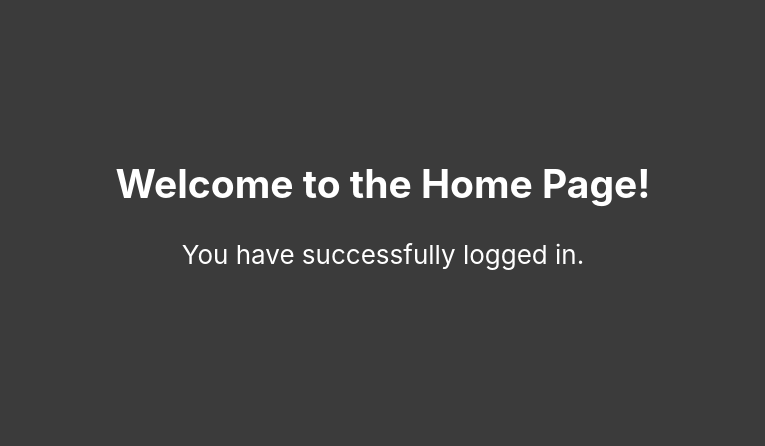
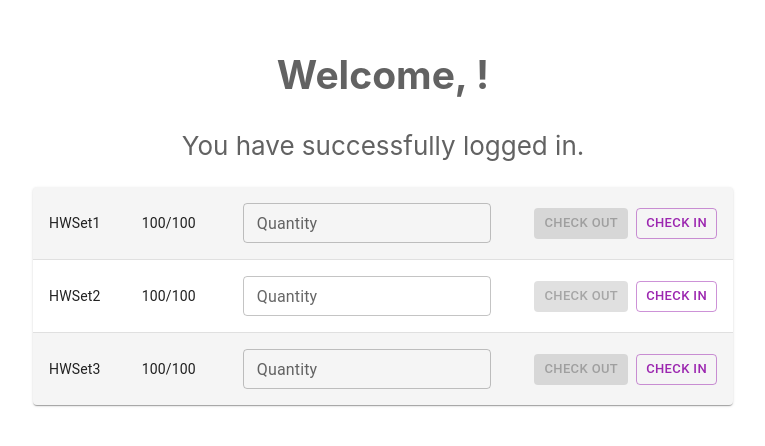
Before and after one commit to k5177751800/ECE461L.github.io, a React (Create React App) app in the folder frontend/: page /home in a window 1280 px wide. Shown: the part 188-634 px from the top of the page, without its empty margins (257-1022 px from the left). Built offline with nearby package versions, Linux system fonts and the light colour scheme.

Commit message:
added user auth, mongodb for users, and frontend hw set

```diff
--- a/frontend/src/App.css
+++ b/frontend/src/App.css
@@ -11,14 +11,14 @@
     }
   }
   .App-header {
-    background-color: #3b3b3b;
+    background-color: #ffffff;
     min-height: 100vh;
     display: flex;
     flex-direction: column;
     align-items: center;
     justify-content: center;
     font-size: calc(10px + 2vmin);
-    color: white;
+    color: rgb(98, 98, 98);
   }
   .App-link {
     color: #61dafb;
--- a/frontend/src/App.js
+++ b/frontend/src/App.js
@@ -2,19 +2,22 @@ import './App.css';
 import Login from './pages/Login/Login';
 import Home from './pages/Home/Home';
 import { BrowserRouter as Router, Routes, Route } from 'react-router-dom';
+import { AuthProvider } from './AuthContext';
 
 function App() {
   return (
+    <AuthProvider>
       <Router>
         <div className="App">
           <header className="App-header">
             <Routes>
-            <Route path="/" element={<Login />} /> {/* Default to login */}
-            <Route path="/home" element={<Home />} /> {/* Home Route */}
+              <Route path="/" element={<Login />} />
+              <Route path="/home" element={<Home />} />
             </Routes>
           </header>
         </div>
       </Router>
+    </AuthProvider>
   );
 }
 
--- /dev/null
+++ b/frontend/src/AuthContext.js
@@ -0,0 +1,15 @@
+import { createContext, useContext, useState } from 'react';
+
+const AuthContext = createContext();
+
+export const AuthProvider = ({ children }) => {
+    const [auth, setAuth] = useState(null);
+
+    return (
+        <AuthContext.Provider value={{ auth, setAuth }}>
+            {children}
+        </AuthContext.Provider>
+    );
+};
+
+export const useAuth = () => useContext(AuthContext);
--- /dev/null
+++ b/frontend/src/pages/Home/HWTable.jsx
@@ -0,0 +1,147 @@
+import React, { useState } from 'react';
+import { Button, TextField } from '@mui/material';
+import { styled } from '@mui/material/styles';
+import Table from '@mui/material/Table';
+import TableBody from '@mui/material/TableBody';
+import TableCell, { tableCellClasses } from '@mui/material/TableCell';
+import TableContainer from '@mui/material/TableContainer';
+import TableRow from '@mui/material/TableRow';
+import Paper from '@mui/material/Paper';
+
+// Styled table code taken from https://mui.com/material-ui/react-table/
+
+const StyledTableCell = styled(TableCell)(({ theme }) => ({
+    [`&.${tableCellClasses.head}`]: {
+      backgroundColor: theme.palette.common.black,
+      color: theme.palette.common.white,
+    },
+    [`&.${tableCellClasses.body}`]: {
+      fontSize: 14,
+    },
+}));
+
+const StyledTableRow = styled(TableRow)(({ theme }) => ({
+'&:nth-of-type(odd)': {
+    backgroundColor: theme.palette.action.hover,
+},
+// hide last border
+'&:last-child td, &:last-child th': {
+    border: 0,
+},
+}));
+
+function createData(name, available, capacity) {
+    return { name, available, capacity };
+}
+
+const rows = [
+    createData('HWSet1', 100, 100),
+    createData('HWSet2', 100, 100),
+    createData('HWSet3', 100, 100)
+];
+
+const HWTableRow = ({ row, onCheckIn, onCheckOut }) => {
+    const [inputAmount, setInputAmount] = useState('');
+
+    const handleInputChange = (e) => {
+        setInputAmount(e.target.value);
+    };
+
+    // Handle check in event
+    const handleCheckIn = (e) => {
+        e.preventDefault();
+        const amount = parseInt(inputAmount);
+        if (!isNaN(amount) && amount > 0) {
+            onCheckIn(row.name, amount);
+            setInputAmount('');
+        }
+    };
+
+    // Handle check out event
+    const handleCheckOut = (e) => {
+        e.preventDefault();
+        const amount = parseInt(inputAmount);
+        if (!isNaN(amount) && amount > 0) {
+            onCheckOut(row.name, amount);
+            setInputAmount('');
+        }
+    }
+
+    return (
+        <StyledTableRow>
+            <StyledTableCell component="th" scope="row">
+                {row.name}
+            </StyledTableCell>
+            <StyledTableCell align="right">
+                {row.available}/{row.capacity}
+            </StyledTableCell>
+            <StyledTableCell align="right">
+                <TextField
+                    label="Quantity"
+                    variant="outlined"
+                    type="number"
+                    size="small"
+                    value={inputAmount}
+                    onChange={handleInputChange}
+                />
+            </StyledTableCell>
+            <StyledTableCell align="right">
+                <Button
+                    variant="contained"
+                    color="primary"
+                    size="small"
+                    onClick={handleCheckOut}
+                    disabled={!inputAmount || inputAmount <= 0 || inputAmount > row.available}
+                    sx={{ mr: 1 }}
+                >
+                    Check Out
+                </Button>
+                <Button
+                    variant="outlined"
+                    color="secondary"
+                    size="small"
+                    onClick={handleCheckIn}
+                >
+                    Check In
+                </Button>
+            </StyledTableCell>
+        </StyledTableRow>
+    );
+}
+
+function HWTable() {
+    const [hardwareSets, setHardwareSets] = useState(rows);
+
+    const handleCheckIn = (name, amount) => {
+        setHardwareSets(prevSets => prevSets.map(set =>
+            set.name === name ?
+            {...set, available: Math.min(set.capacity, set.available + amount)} : set
+        ));
+    };
+
+    const handleCheckOut = (name, amount) => {
+        setHardwareSets(prevSets => prevSets.map(set =>
+            set.name === name ?
+            {...set, available: Math.max(0, set.available - amount)} : set
+        ));
+    };
+
+    return (
+        <TableContainer component={Paper}>
+          <Table sx={{ minWidth: 700 }} aria-label="customized table">
+            <TableBody>
+                {hardwareSets.map((row) => (
+                    <HWTableRow
+                        key={row.name}
+                        row={row}
+                        onCheckOut={handleCheckOut}
+                        onCheckIn={handleCheckIn}
+                    />
+                ))}
+            </TableBody>
+          </Table>
+        </TableContainer>
+    );
+};
+
+export default HWTable;
--- a/frontend/src/pages/Home/Home.jsx
+++ b/frontend/src/pages/Home/Home.jsx
@@ -1,10 +1,32 @@
-import React from 'react';
+import { useEffect, useState } from 'react';
+import { useAuth } from '../../AuthContext';
+import HWTable from './HWTable';
 
 function Home() {
+    const { auth } = useAuth();
+    const [userInfo, setUserInfo] = useState(null);
+
+    useEffect(() => {
+        const fetchUserInfo = async () => {
+            const token = localStorage.getItem('username');
+            const response = await fetch('http://localhost:5000/home/user', {
+                headers: { 'Authorization': 'Bearer ${token}' },
+            });
+            const data = await response.json();
+            setUserInfo(data);
+        };
+
+        if (auth) {
+            fetchUserInfo();
+        }
+
+    }, [auth]);
+
     return (
         <div>
-            <h2>Welcome to the Home Page!</h2>
+            <h2>Welcome, {auth?.username}!</h2>
             <p> You have successfully logged in.</p>
+            <HWTable />
         </div>
     );
 }
--- a/frontend/src/pages/Login/Login.jsx
+++ b/frontend/src/pages/Login/Login.jsx
@@ -2,12 +2,14 @@ import React, { useState } from 'react';
 import { useNavigate } from 'react-router-dom';
 import { Container, TextField, Button, Box, Avatar, CssBaseline, Typography } from '@mui/material';
 import LockOutlinedIcon from '@mui/icons-material/LockOutlined';
+import { useAuth } from '../../AuthContext';
 
 function Login() {
     const [username, setUsername] = useState('');
     const [password, setPassword] = useState('');
     const [message, setMessage] = useState('');
     const navigate = useNavigate();
+    const { setAuth } = useAuth();
 
     const handleSubmit = async (e, action) => {
         e.preventDefault();
@@ -28,10 +30,15 @@ function Login() {
 
             const data = await response.json();
 
-            if (response.ok) {
+            if (data.token) {
                 setMessage(data.message);  // Login success message
+
+                // Store token and set authentication state
+                localStorage.setItem('token', data.token);
+                setAuth({ username });
+
+                // Navigate to home page
                 navigate('/home');
-
             } else {
                 setMessage(data.message);  // Error message
             }
@@ -45,10 +52,10 @@ function Login() {
             <CssBaseline />
             <Box
                 sx={{
-                marginTop: 8,
-                display: 'flex',
-                flexDirection: 'column',
-                alignItems: 'center',
+                    marginTop: 8,
+                    display: 'flex',
+                    flexDirection: 'column',
+                    alignItems: 'center',
                 }}
             >
                 <Avatar sx={{ m: 1, bgcolor: 'secondary.main' }}>
```
Also changed, not shown: frontend/src/pages/Home/Projects.jsx (added), 1 other file (tests, documents, lock files or other folders). Lines whose indentation alone changed are shown as unchanged.
